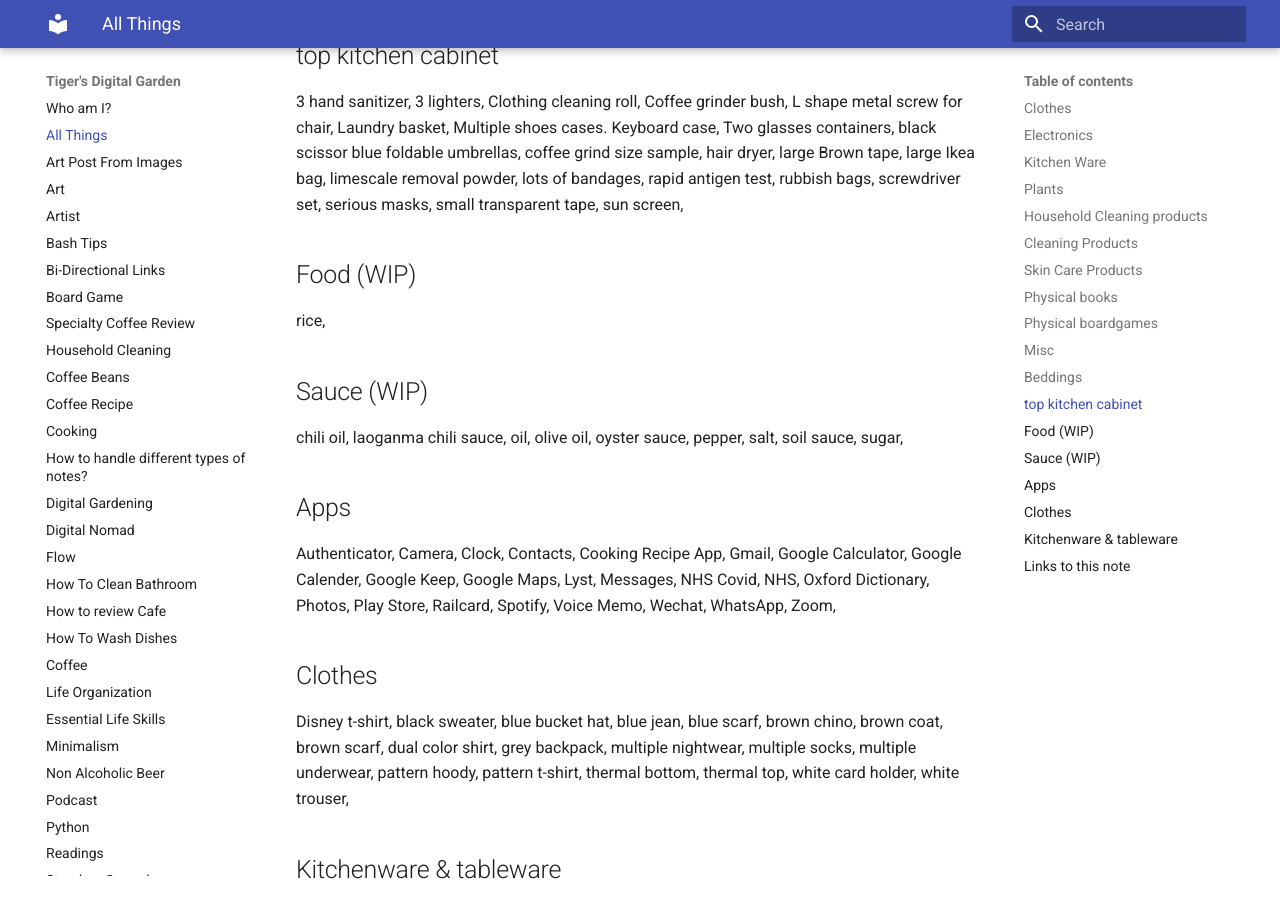
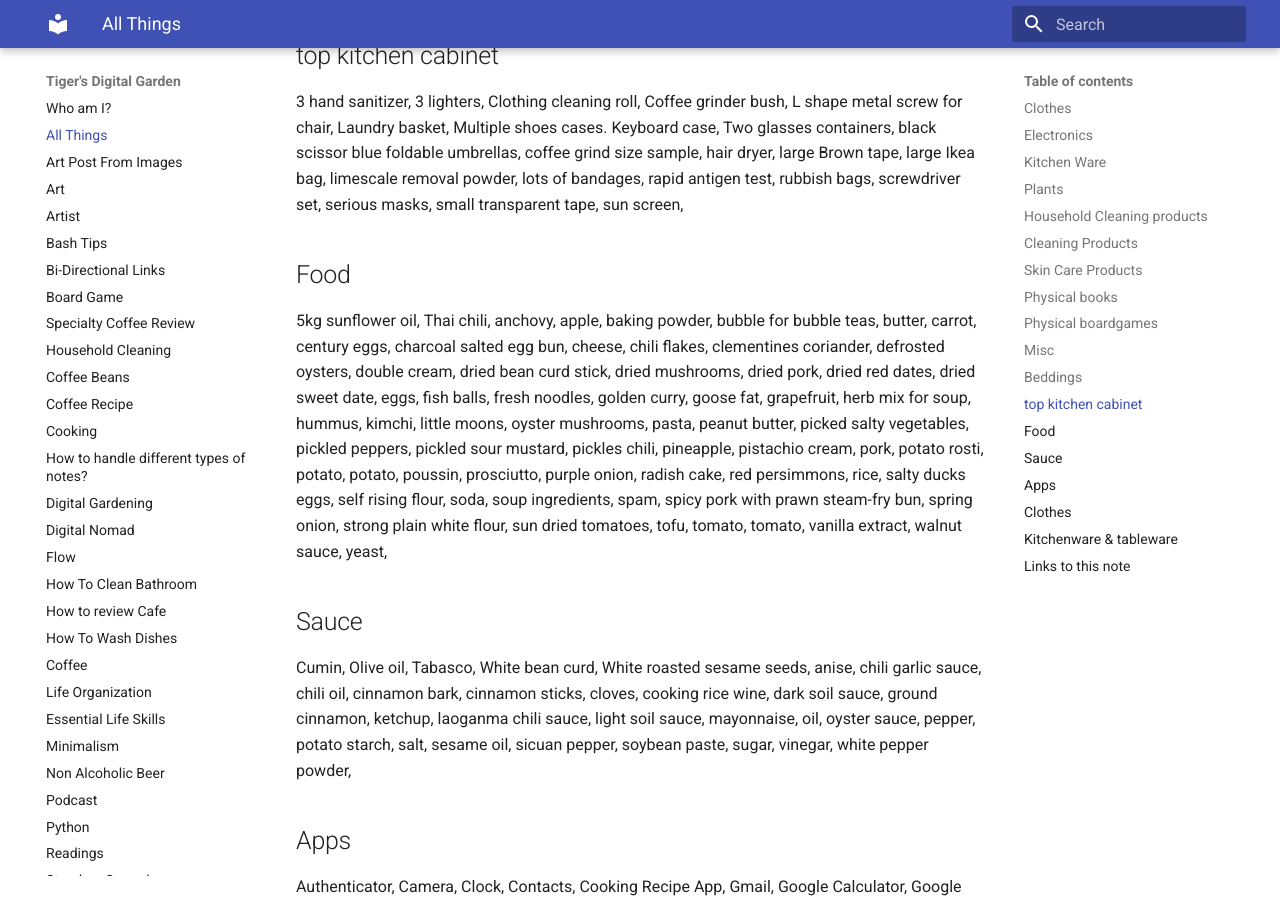
Before and after one commit to ynotstartups/notes, an MkDocs documentation site: the page built from notes/all-things.md, in a window 1280 px wide and 900 px high, scrolled down 1899 px. Built offline with MkDocs 1.6.1 and Material for MkDocs 9.7.7, drawn with Linux system fonts in a browser that asks for light colours.

Commit message:
add food and sauce

```diff
--- a/notes/all-things.md
+++ b/notes/all-things.md
@@ -200,21 +200,105 @@
 small transparent tape,
 sun screen,
 
-## Food (WIP)
+## Food
 
+5kg sunflower oil,
+Thai chili,
+anchovy,
+apple,
+baking powder,
+bubble for bubble teas,
+butter,
+carrot,
+century eggs,
+charcoal salted egg bun,
+cheese,
+chili flakes,
+clementines
+coriander,
+defrosted oysters,
+double cream,
+dried bean curd stick,
+dried mushrooms,
+dried pork,
+dried red dates,
+dried sweet date,
+eggs,
+fish balls,
+fresh noodles,
+golden curry,
+goose fat,
+grapefruit,
+herb mix for soup,
+hummus,
+kimchi,
+little moons,
+oyster mushrooms,
+pasta,
+peanut butter,
+picked salty vegetables,
+pickled peppers,
+pickled sour mustard,
+pickles chili,
+pineapple,
+pistachio cream,
+pork,
+potato rosti,
+potato,
+potato,
+poussin,
+prosciutto,
+purple onion,
+radish cake,
+red persimmons,
 rice,
+salty ducks eggs,
+self rising flour,
+soda,
+soup ingredients,
+spam,
+spicy pork with prawn steam-fry bun,
+spring onion,
+strong plain white flour,
+sun dried tomatoes,
+tofu,
+tomato,
+tomato,
+vanilla extract,
+walnut sauce,
+yeast,
 
-## Sauce (WIP)
+## Sauce
 
+Cumin,
+Olive oil,
+Tabasco,
+White bean curd,
+White roasted sesame seeds,
+anise,
+chili garlic sauce,
 chili oil,
+cinnamon bark,
+cinnamon sticks,
+cloves,
+cooking rice wine,
+dark soil sauce,
+ground cinnamon,
+ketchup,
 laoganma chili sauce,
+light soil sauce,
+mayonnaise,
 oil,
-olive oil,
 oyster sauce,
 pepper,
+potato starch,
 salt,
-soil sauce,
+sesame oil,
+sicuan pepper,
+soybean paste,
 sugar,
+vinegar,
+white pepper powder,
 
 ## Apps
 
```
